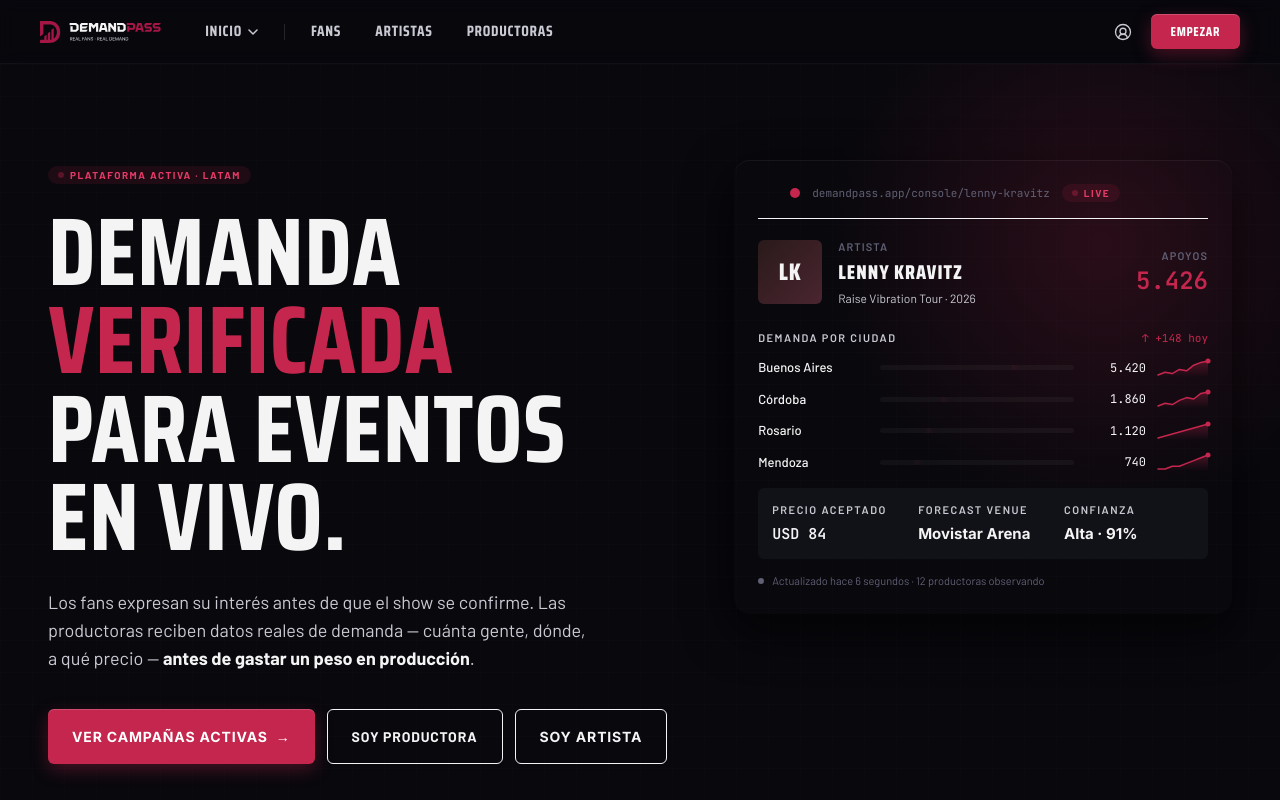
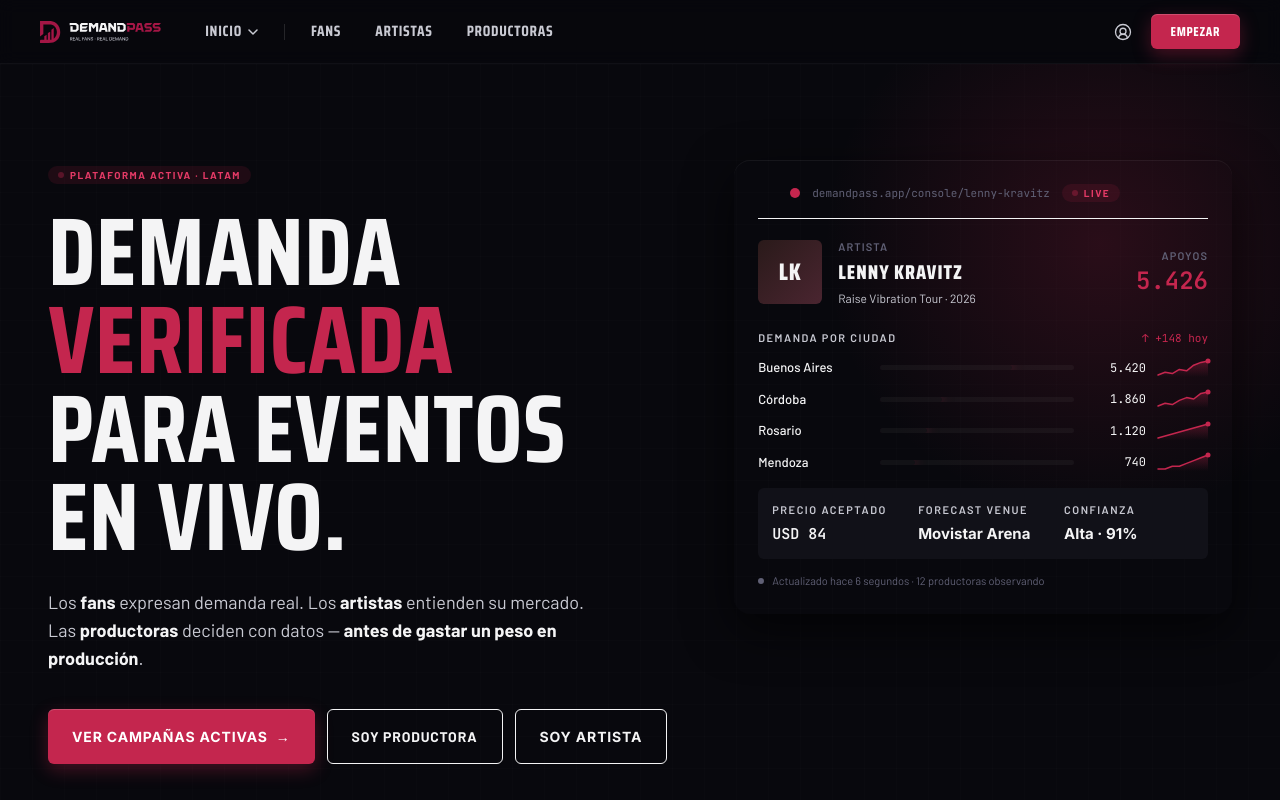
Before and after one commit to Killerpana/DemandPass, a Next.js app: page / in a window 1280 px wide. Shown: the top 800 px of the page. Built offline with nearby package versions, Linux system fonts and the light colour scheme; a web font is replaced by a local one.

Commit message:
fix: hero texto menciona las 3 ramas - fans, artistas, productoras

```diff
--- a/src/components/marketing/Hero.tsx
+++ b/src/components/marketing/Hero.tsx
@@ -49,8 +49,9 @@ export function Hero() {
             </h1>
 
             <p className="text-lg max-w-[540px] mb-9 leading-[1.55] text-[var(--color-txt2)]">
-              Los fans expresan su interés antes de que el show se confirme.
-              Las productoras reciben datos reales de demanda — cuánta gente, dónde, a qué precio —{" "}
+              Los <strong className="text-[var(--color-txt)]">fans</strong> expresan demanda real.
+              Los <strong className="text-[var(--color-txt)]">artistas</strong> entienden su mercado.
+              Las <strong className="text-[var(--color-txt)]">productoras</strong> deciden con datos —{" "}
               <strong className="text-[var(--color-txt)]">antes de gastar un peso en producción</strong>.
             </p>
 
```
